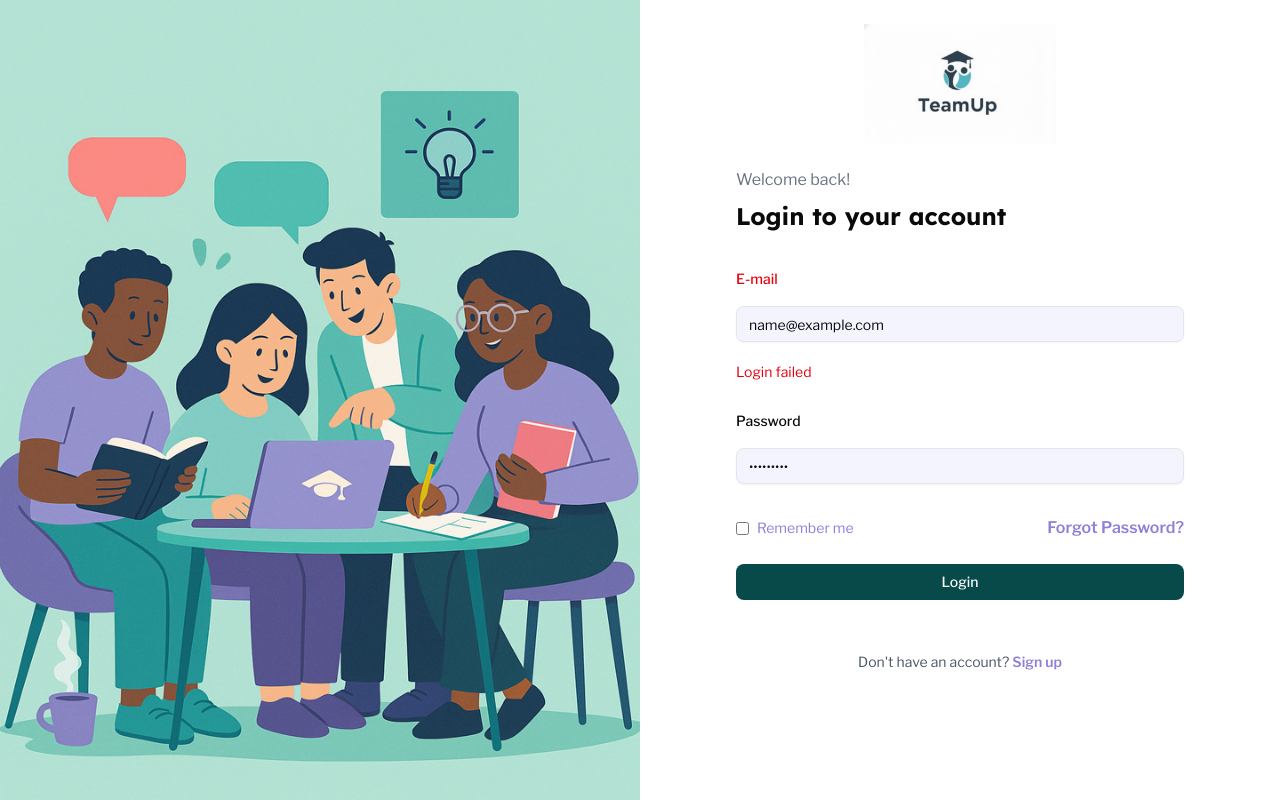
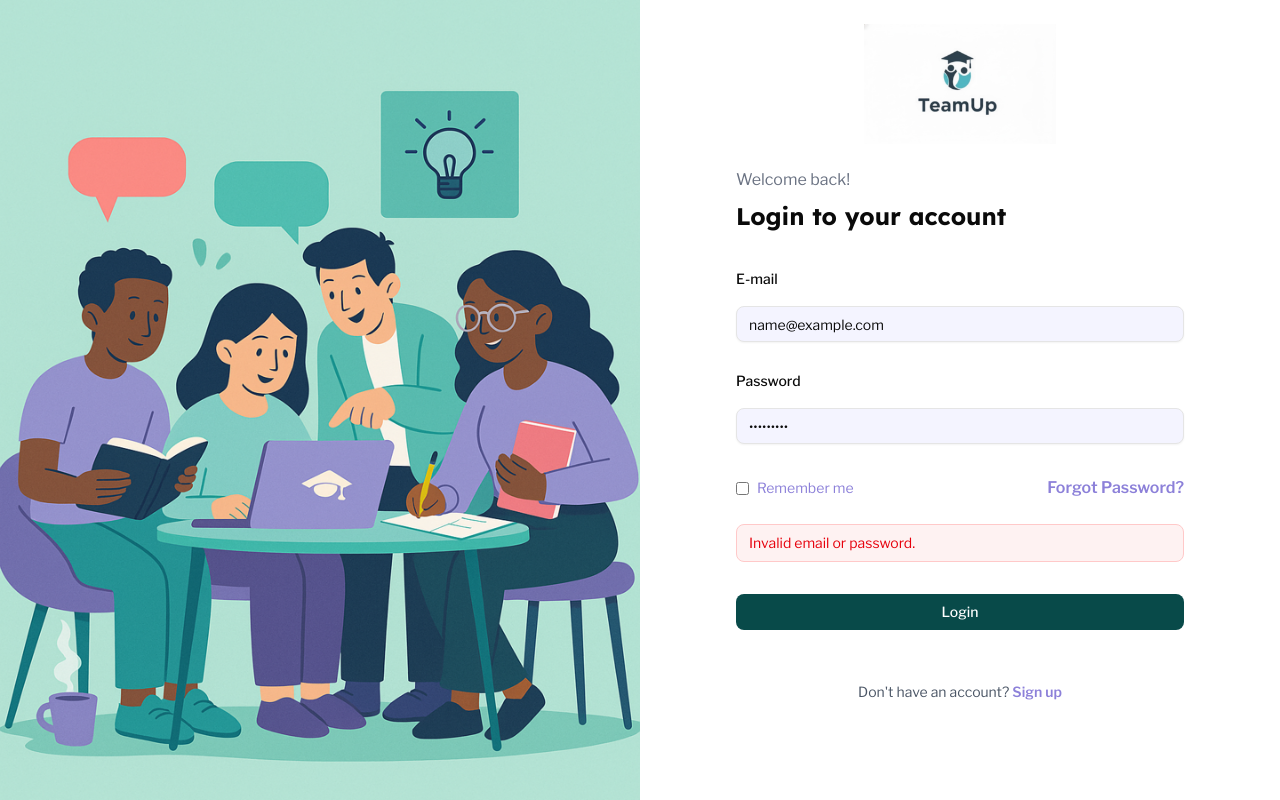
Before and after one commit to Mariam-Eid-Mohamed/Team-Up, a React (Vite) app: page / in a window 1280 px wide. Both pictures are taken after typing "name@example.com", "Sample123" into the empty fields and a click on the button "Login". Built offline with nearby package versions, Linux system fonts and the light colour scheme; no server answers.

Commit message:
fixed the login validation problem

```diff
--- a/src/Pages/Auth/Login/Login.tsx
+++ b/src/Pages/Auth/Login/Login.tsx
@@ -23,6 +23,7 @@ import { GoogleLogin } from "@react-oauth/google";
 import { setToken, setUserId } from "../../../utilis/token";
 
 const Login = () => {
+  const [loginError, setLoginError] = useState("");
   const form = useForm<LoginInputs>({
     resolver: zodResolver(LoginSchema),
     defaultValues: {
@@ -57,6 +58,7 @@ const Login = () => {
   };
 
   const onSubmit = async (data: LoginInputs) => {
+    setLoginError("");
     try {
       const response = await loginUser({
         email: data.email,
@@ -77,9 +79,9 @@ const Login = () => {
         navigate("/instructor");
       }
     } catch (error: any) {
-      form.setError("email", {
-        message: error.response?.data?.message || "Login failed",
-      });
+      setLoginError(
+        error.response?.data?.message || "Invalid email or password.",
+      );
       console.error("Login failed:", error);
     }
   };
@@ -161,7 +163,11 @@ const Login = () => {
               Forgot Password?
             </button>
           </div>
-
+          {loginError && (
+            <div className="rounded-md border border-red-200 bg-red-50 px-3 py-2 text-sm text-red-600">
+              {loginError}
+            </div>
+          )}
           {/* Submit Button */}
           <div className="flex flex-col w-full">
             {/* Login Button */}
```
